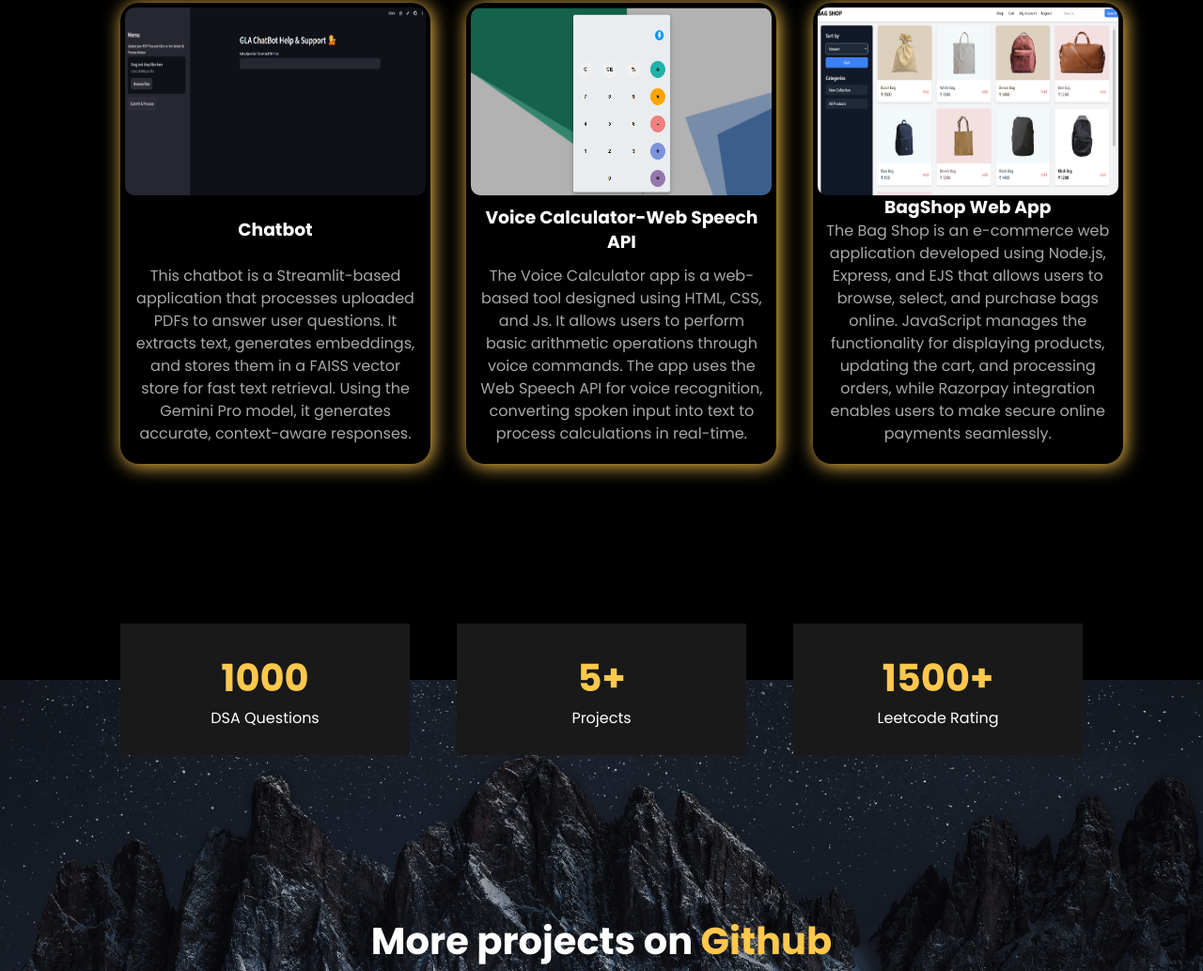
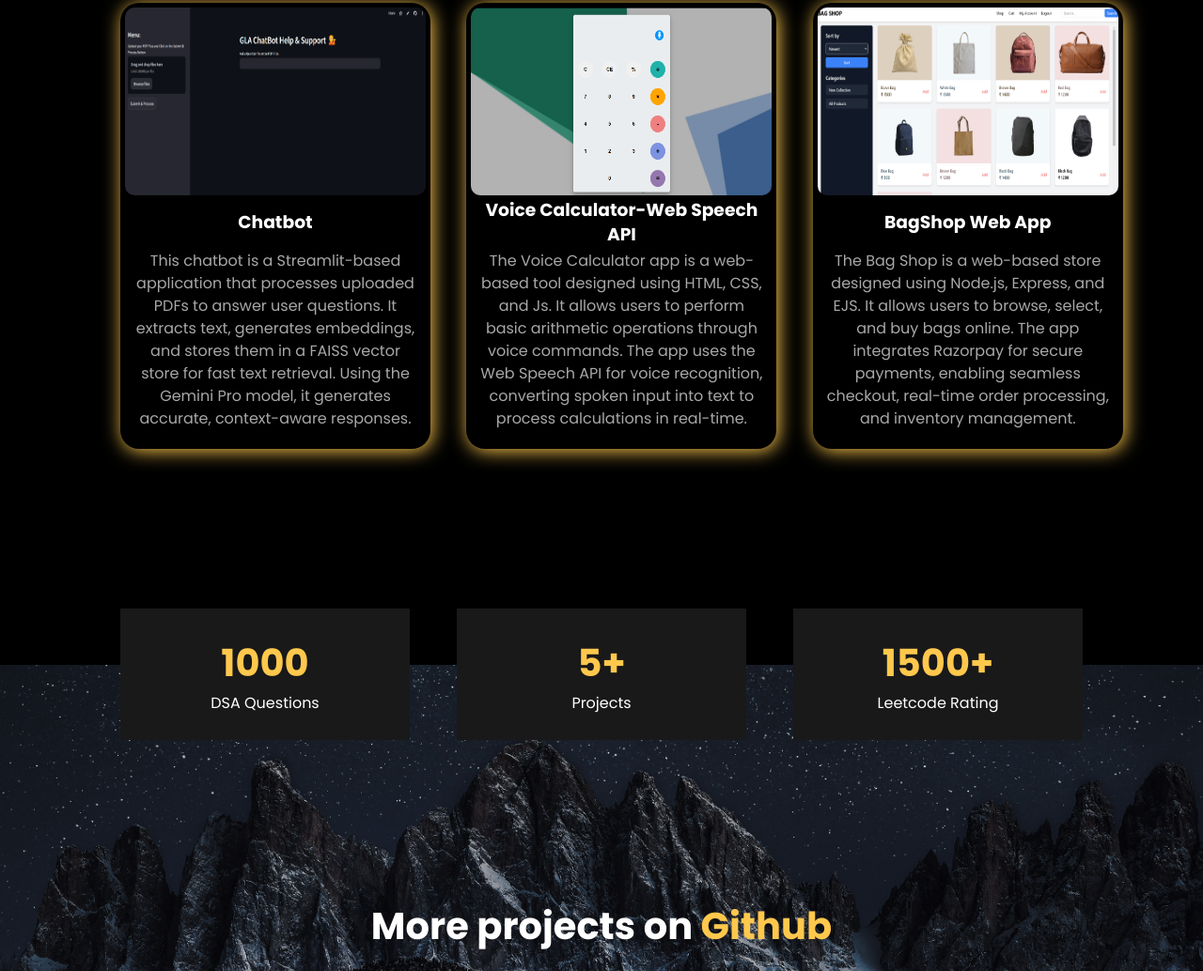
Before and after one commit to Priyanshucs22/Portfolio, a plain HTML site: page index.html in a window 1280 px wide. Shown: the part 2763-3797 px from the top of the page at 94% size. Drawn offline with Linux system fonts and the light colour scheme.

Commit message:
commit for update

```diff
--- a/index.html
+++ b/index.html
@@ -179,7 +179,7 @@
                 <a href="https://bag-application.vercel.app/" target="_blank">
                     <h3>BagShop Web App </h3>
                 </a>
-                <p>The Bag Shop is an e-commerce web application developed using Node.js, Express, and EJS that allows users to browse, select, and purchase bags online. JavaScript manages the functionality for displaying products, updating the cart, and processing orders, while Razorpay integration enables users to make secure online payments seamlessly.</p>
+                <p>The Bag Shop is a web-based store designed using Node.js, Express, and EJS. It allows users to browse, select, and buy bags online. The app integrates Razorpay for secure payments, enabling seamless checkout, real-time order processing, and inventory management.</p>
             </div>
         </div>
     </section>
```
